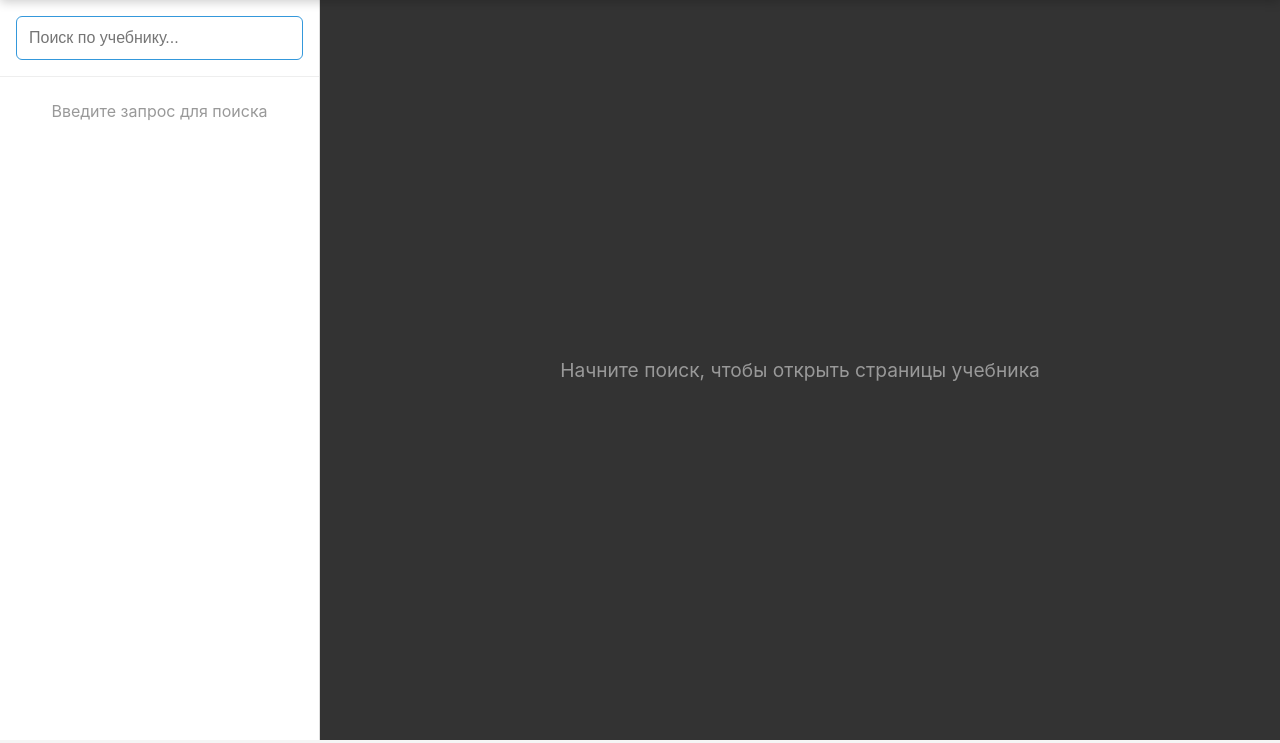
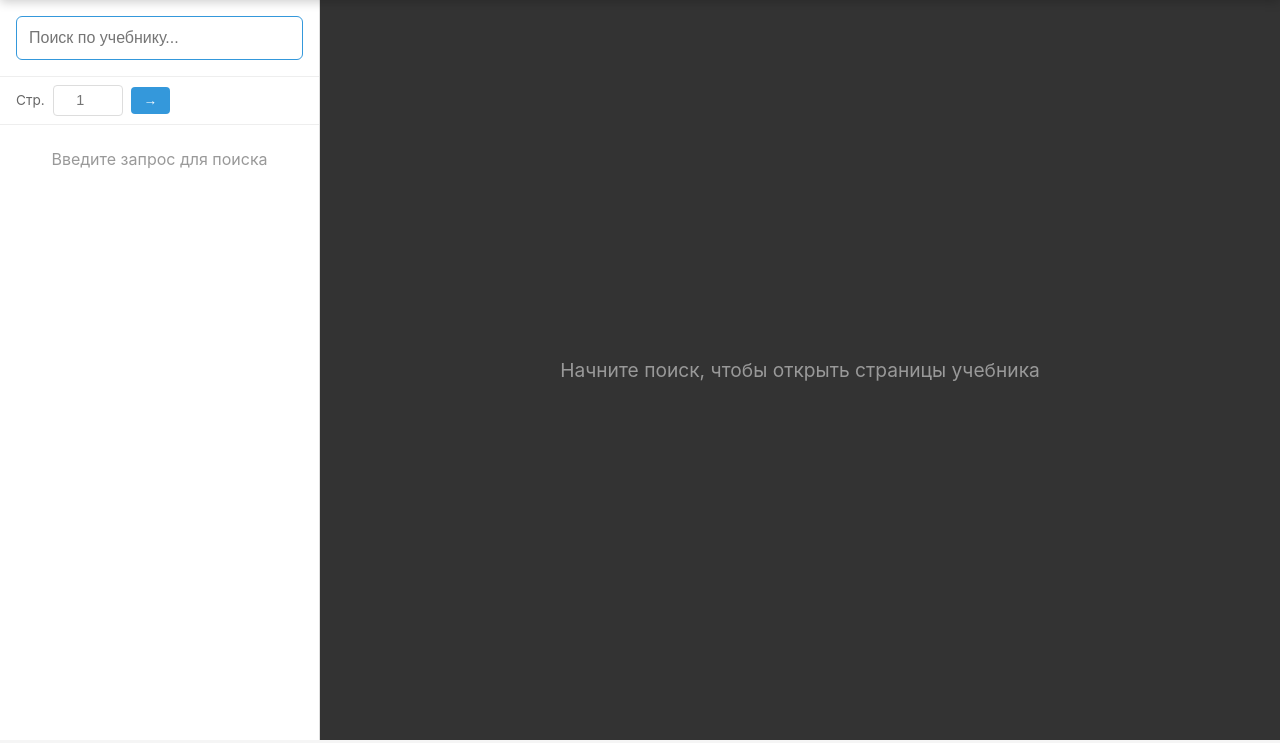
Before and after one commit to Fromant/ux-ui-rag, a FastAPI app: page / in a window 1280 px wide. Shown: the part 57-800 px from the top of the page. Run offline with FastAPI, Linux system fonts and the light colour scheme.

Commit message:
Add infinite scroll through entire textbook + jump to page input

```diff
--- a/templates/index.html
+++ b/templates/index.html
@@ -77,6 +77,37 @@
         .search-box input:focus {
             outline: none;
             border-color: #3498db;
+        }
+
+        .jump-box {
+            padding: 0.5rem 1rem;
+            border-bottom: 1px solid #eee;
+            display: flex;
+            gap: 0.5rem;
+            align-items: center;
+        }
+
+        .jump-box input {
+            width: 70px;
+            padding: 0.4rem;
+            border: 1px solid #ddd;
+            border-radius: 4px;
+            font-size: 0.9rem;
+            text-align: center;
+        }
+
+        .jump-box button {
+            padding: 0.4rem 0.8rem;
+            background: #3498db;
+            color: white;
+            border: none;
+            border-radius: 4px;
+            cursor: pointer;
+            font-size: 0.85rem;
+        }
+
+        .jump-box button:hover {
+            background: #2980b9;
         }
 
         .results-list {
@@ -323,6 +354,11 @@
             <div class="search-box">
                 <input type="text" id="searchInput" placeholder="Поиск по учебнику..." autofocus>
             </div>
+            <div class="jump-box">
+                <span style="font-size: 0.85rem; color: #666;">Стр.</span>
+                <input type="number" id="pageInput" placeholder="1" min="1" max="1738">
+                <button onclick="jumpToPage()">→</button>
+            </div>
             <div class="results-list" id="resultsList">
                 <div style="padding: 1rem; color: #999; text-align: center;">
                     Введите запрос для поиска
@@ -360,8 +396,9 @@
         let currentMainPage = null;
         let activeResultId = null;
 
-        const BUFFER_PAGES = 3;
-        const MAX_CACHED_PAGES = 20;
+        const BUFFER_PAGES = 10;
+        const LOAD_MORE_THRESHOLD = 15;
+        const MAX_CACHED_PAGES = 60;
 
         function getPageUrl(pageNum) {
             return `/data/pages/page_${String(pageNum).padStart(4, '0')}.png`;
@@ -370,6 +407,32 @@
         searchInput.addEventListener('keypress', (e) => {
             if (e.key === 'Enter') doSearch();
         });
+
+        document.getElementById('pageInput').addEventListener('keypress', (e) => {
+            if (e.key === 'Enter') jumpToPage();
+        });
+
+        function jumpToPage() {
+            const pageNum = parseInt(document.getElementById('pageInput').value);
+            if (!pageNum || pageNum < 1) return;
+
+            currentMainPage = pageNum;
+            viewerEmpty.style.display = 'none';
+
+            const startPage = Math.max(1, pageNum - BUFFER_PAGES);
+            const endPage = pageNum + BUFFER_PAGES;
+
+            renderPageRange(startPage, endPage, pageNum);
+            setupIntersectionObserver();
+
+            setTimeout(() => {
+                const target = document.querySelector(`.page-wrapper[data-page="${pageNum}"]`);
+                if (target) {
+                    target.scrollIntoView({behavior: 'smooth', block: 'center'});
+                    target.classList.add('highlighted');
+                }
+            }, 100);
+        }
 
         searchInput.addEventListener('input', debounce(doSearch, 500));
 
@@ -530,6 +593,61 @@
 
         viewer.addEventListener('scroll', debounce(() => {
             const pages = Array.from(loadedPages.keys()).sort((a, b) => a - b);
+
+            if (pages.length === 0) return;
+
+            const closestPage = getCurrentPage();
+
+            if (closestPage !== currentMainPage) {
+                pageInfo.textContent = `Страница ${closestPage}`;
+                pageInfo.classList.add('visible');
+
+                setTimeout(() => {
+                    pageInfo.classList.remove('visible');
+                }, 1500);
+
+                currentMainPage = closestPage;
+            }
+
+            loadMoreIfNeeded(pages);
+        }, 200));
+
+        function loadMoreIfNeeded(currentPages) {
+            const sorted = currentPages.sort((a, b) => a - b);
+            const minPage = sorted[0];
+            const maxPage = sorted[sorted.length - 1];
+            const viewportTop = viewer.scrollTop;
+            const viewportBottom = viewportTop + viewer.clientHeight;
+
+            const containerTop = pagesContainer.offsetTop;
+            const containerBottom = containerTop + pagesContainer.offsetHeight;
+
+            let shouldLoadBelow = false;
+            let shouldLoadAbove = false;
+
+            if (viewportBottom >= containerBottom - 500) {
+                shouldLoadBelow = true;
+            }
+
+            if (viewportTop <= containerTop + 500) {
+                shouldLoadAbove = true;
+            }
+
+            if (shouldLoadBelow) {
+                addPages(maxPage + 1, maxPage + BUFFER_PAGES + 1, false);
+            }
+
+            if (shouldLoadAbove && minPage > 1) {
+                addPages(Math.max(1, minPage - BUFFER_PAGES), minPage - 1, true);
+            }
+
+            currentMainPage = getCurrentPage();
+
+            cleanupDistantPages();
+        }
+
+        function getCurrentPage() {
+            const pages = Array.from(loadedPages.keys()).sort((a, b) => a - b);
             const viewportCenter = viewer.scrollTop + viewer.clientHeight / 2;
 
             let closestPage = pages[0];
@@ -548,30 +666,7 @@
                 }
             });
 
-            if (closestPage !== currentMainPage) {
-                pageInfo.textContent = `Страница ${closestPage}`;
-                pageInfo.classList.add('visible');
-
-                setTimeout(() => {
-                    pageInfo.classList.remove('visible');
-                }, 1500);
-            }
-
-            loadMoreIfNeeded(pages);
-        }, 200));
-
-        function loadMoreIfNeeded(currentPages) {
-            const sorted = currentPages.sort((a, b) => a - b);
-            const minPage = sorted[0];
-            const maxPage = sorted[sorted.length - 1];
-
-            if (currentMainPage > maxPage - BUFFER_PAGES) {
-                addPages(maxPage + 1, maxPage + BUFFER_PAGES + 1, false);
-            } else if (currentMainPage < minPage + BUFFER_PAGES && minPage > 1) {
-                addPages(Math.max(1, minPage - BUFFER_PAGES), minPage - 1, true);
-            }
-
-            cleanupDistantPages();
+            return closestPage;
         }
 
         function addPages(startPage, endPage, insertBefore) {
```
